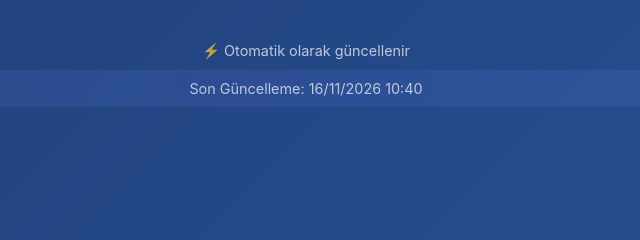
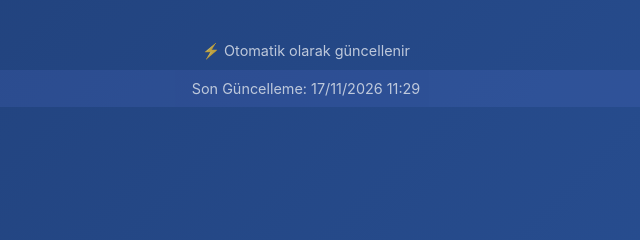
Before and after one commit to burhantasci72-png/dizipalfilm, a plain HTML site: page index.html in a window 1280 px wide. Shown: the part 413-653 px from the top of the page, 334-974 px from the left. Drawn offline with Linux system fonts and the light colour scheme.

Commit message:
🎬 Film listesi güncellendi - 2026-11-17 11:29:30

```diff
--- a/index.html
+++ b/index.html
@@ -379,7 +379,7 @@
     </div>
     <div class="footer">
         <div>⚡ Otomatik olarak güncellenir</div>
-        <div class="update-info">Son Güncelleme: 16/11/2026 10:40</div>
+        <div class="update-info">Son Güncelleme: 17/11/2026 11:29</div>
     </div>
     <script>
         const films = [
```
